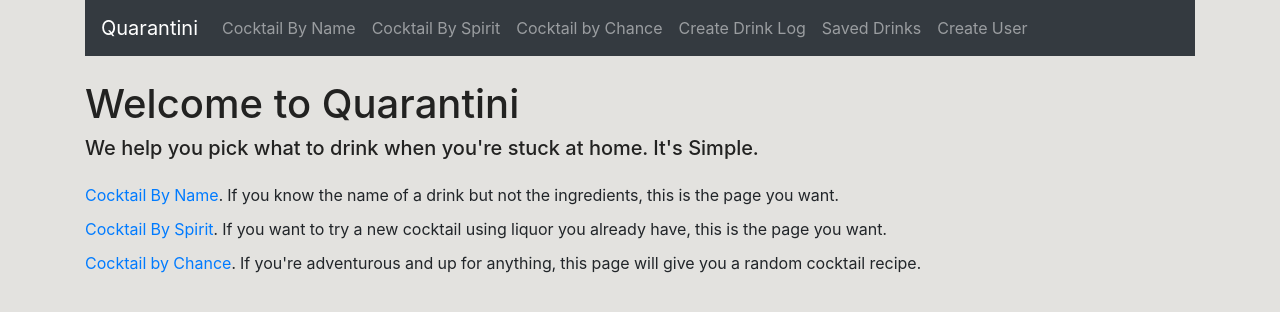
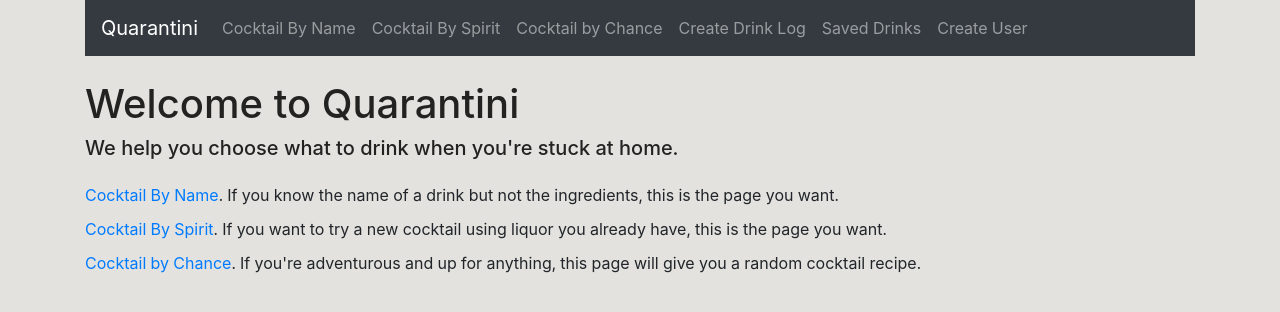
Before and after one commit to dannygibbz/Quarantini, a React (Create React App) app: page /welcome in a window 1280 px wide. Shown: the top 312 px of the page. Built offline with nearby package versions, Linux system fonts and the light colour scheme; the HTML template or start-up script is replaced by a standard one.

Commit message:
further styling changes

```diff
--- a/src/components/WelcomePage.js
+++ b/src/components/WelcomePage.js
@@ -5,9 +5,7 @@ function WelcomePage() {
   return (
     <div>
       <h1>Welcome to Quarantini</h1>
-      <h5>
-        We help you pick what to drink when you're stuck at home. It's Simple.
-      </h5>
+      <h5>We help you choose what to drink when you're stuck at home.</h5>
 
       <div style={{ paddingTop: "15px" }}>
         <Link to="/specific">Cocktail By Name</Link>. If you know the name of a
```
